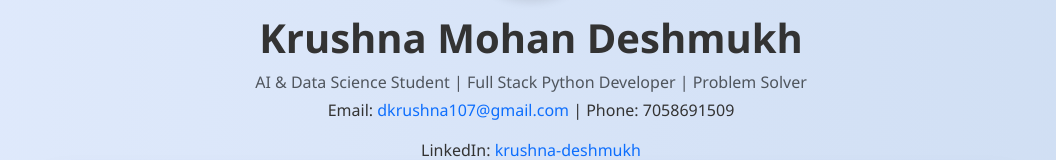
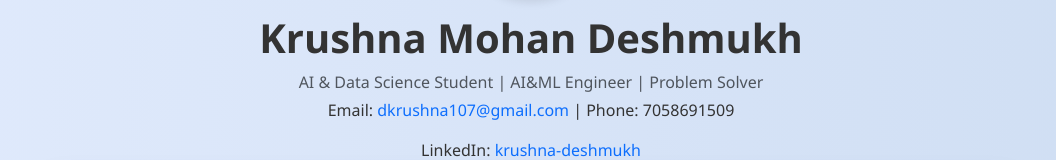
Before and after one commit to Krushna2379/portfolio, a plain HTML site: page index.html in a window 1280 px wide. Shown: the part 200-360 px from the top of the page, without its empty margins (109-1165 px from the left). Drawn offline with nearby package versions, Linux system fonts and the light colour scheme.

Commit message:
Update index.html

```diff
--- a/index.html
+++ b/index.html
@@ -70,7 +70,7 @@
     <div class="text-center">
       <div class="profile-img mx-auto"></div>
       <h1 class="fw-bold">Krushna Mohan Deshmukh</h1>
-      <p class="text-muted mb-1">AI & Data Science Student | Full Stack Python Developer | Problem Solver</p>
+      <p class="text-muted mb-1">AI & Data Science Student | AI&ML Engineer | Problem Solver</p>
       <p>Email: <a href="mailto:dkrushna107@gmail.com">dkrushna107@gmail.com</a> | Phone: 7058691509</p>
       <p>LinkedIn: <a href="https://www.linkedin.com/in/krushna-deshmukh-57930b2ba" target="_blank">krushna-deshmukh</a></p>
     </div>
```
